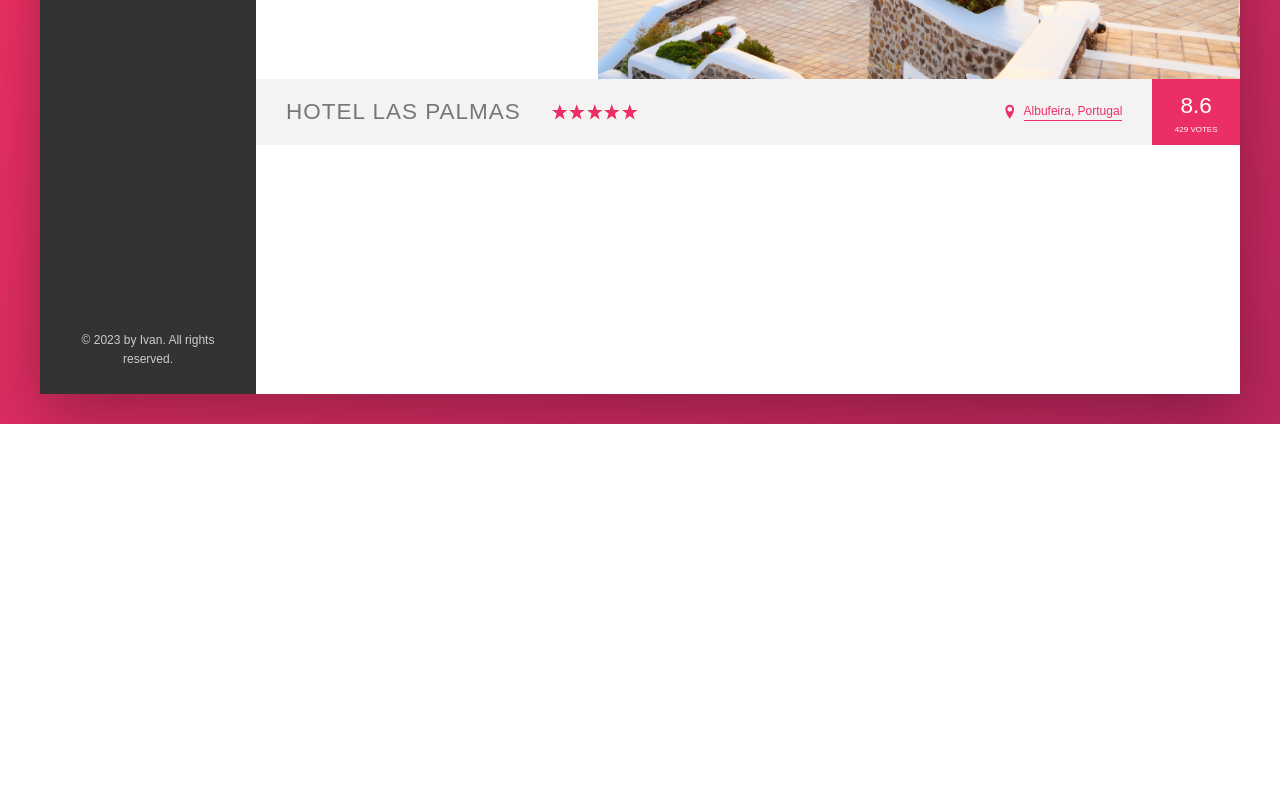
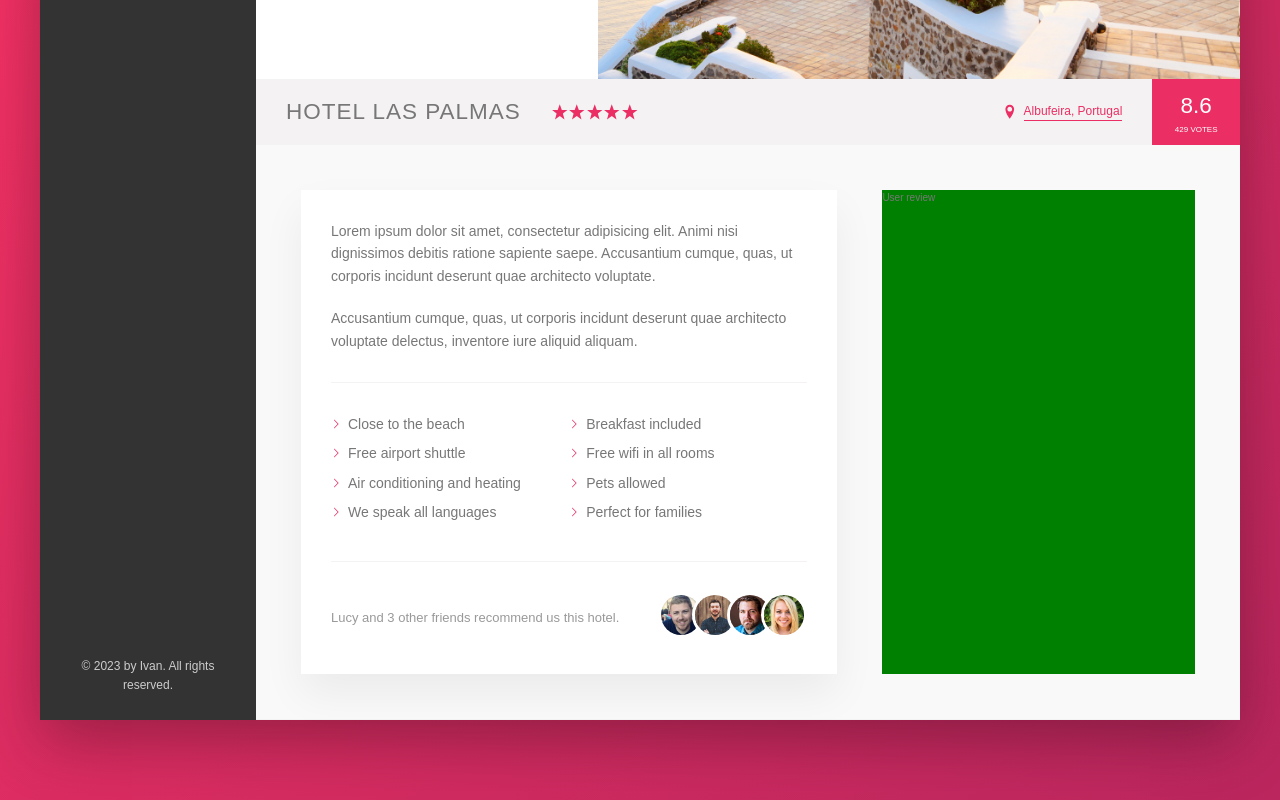
Before and after one commit to IvanRadovic/Trillo----CSS, a website: page index.html in a window 1280 px wide. Shown: the part 456-1256 px from the top of the page. Before the commit the page ends 880 px from the top, so only its background shows below. Drawn offline with Linux system fonts and the light colour scheme.

Commit message:
Finishing Description part

```diff
--- a/index.html
+++ b/index.html
@@ -99,7 +99,7 @@
                         <img src="img/hotel-3.jpg" alt="Hotel 3" class="gallery__photo">
                     </figure>
                 </div>
-
+                <!-- -- hotel-overview -- -->
                 <div class="overview">
                     <h1 class="overview__heading">
                         Hotel Las Palmas
@@ -133,6 +133,44 @@
                         <div class="overview__rating-count">429 votes</div>
                     </div>
                 </div>
+                <!-- -- hotel-details -- -->
+                <div class="detail">
+                    <div class="description">
+                        <p class="paragraph">
+                            Lorem ipsum dolor sit amet, consectetur adipisicing elit. Animi nisi dignissimos debitis ratione sapiente saepe. Accusantium cumque, quas, ut corporis incidunt deserunt quae architecto voluptate.
+                        </p>
+                        <p class="paragraph">
+                            Accusantium cumque, quas, ut corporis incidunt deserunt quae architecto voluptate delectus, inventore iure aliquid aliquam.
+                        </p>
+
+                        <ul class="list">
+                            <li class="list__item">Close to the beach</li>
+                            <li class="list__item">Breakfast included</li>
+                            <li class="list__item">Free airport shuttle</li>
+                            <li class="list__item">Free wifi in all rooms</li>
+                            <li class="list__item">Air conditioning and heating</li>
+                            <li class="list__item">Pets allowed</li>
+                            <li class="list__item">We speak all languages</li>
+                            <li class="list__item">Perfect for families</li>
+                        </ul>
+
+                        <div class="recommend">
+                            <p class="recommend__count">
+                                Lucy and 3 other friends recommend us this hotel.
+                            </p>
+                            <div class="recommend__friends">
+                                <img src="img/user-3.jpg" alt="" class="recommend__photo">
+                                <img src="img/user-4.jpg" alt="" class="recommend__photo">
+                                <img src="img/user-5.jpg" alt="" class="recommend__photo">
+                                <img src="img/user-6.jpg" alt="" class="recommend__photo">
+                            </div>
+                        </div>
+                    </div>
+
+                    <div class="user-review">
+                        User review
+                    </div>
+                </div>
             </main>
         </div>
     </div>
--- /dev/null
+++ b/sass/components/_list.scss
@@ -0,0 +1,34 @@
+.list{
+    list-style: none;
+    margin: 3rem 0;
+    padding: 3rem 0;
+    border-top: 1px solid var(--color-light-2);
+    border-bottom: 1px solid var(--color-light-2);
+
+    display: flex;
+    flex-wrap: wrap;
+
+    &__item{
+        flex: 0 0 50%;
+        margin-bottom: .7rem;
+    }
+
+    &__item::before{
+        content: "";
+        display: inline-block;
+        height: 1rem;
+        width: 1rem;
+        margin-right: .7rem;
+
+        // //Older borwsers
+        // background-image: url("../../img/chevron-thin-right.svg");
+        // background-size: cover;
+
+        //New browsers - masks
+        background-color: var(--color-primary);
+        -webkit-mask-image:url("../../img/chevron-thin-right.svg");
+        -webkit-mask-size:cover;
+        mask-image:url("../../img/chevron-thin-right.svg");
+        mask-size:cover;
+    }
+}
--- /dev/null
+++ b/sass/components/_paragraph.scss
@@ -0,0 +1,3 @@
+.paragraph:not(:last-of-type){
+    margin-bottom: 2rem;
+}
--- /dev/null
+++ b/sass/components/_recommend.scss
@@ -0,0 +1,28 @@
+.recommend{
+    font-size: 1.3rem;
+    color: var(--color-grey-3);
+    display: flex;
+    align-items: center;
+
+
+    &__count{
+        margin-right: auto;
+    }
+
+    &__friends{
+
+    }
+
+    &__photo {
+        box-sizing: content-box;
+        height:4rem;
+        width: 4rem;
+        border-radius:50%;
+        border: 3px solid #fff;
+
+        &:not(:last-child){
+            margin-right: -1.5rem;
+        }
+    }
+
+}
--- /dev/null
+++ b/sass/layout/_description.scss
@@ -0,0 +1,8 @@
+.description{
+    flex: 0 0 60%;
+    font-size: 1.4rem;
+    margin-right: 4.5rem;
+    background-color: #fff;
+    padding: 3rem;
+    box-shadow: 0 2rem 4rem rgb(0,0,0, 0.06);
+}
--- /dev/null
+++ b/sass/layout/_detail.scss
@@ -0,0 +1,6 @@
+.detail{
+    display: flex;
+    padding: 4.5rem;
+    background-color: var(--color-light-1);
+    border-bottom: 1px solid var(--color-light-2);
+}
--- a/sass/layout/_hotel-view.scss
+++ b/sass/layout/_hotel-view.scss
@@ -1,5 +1,4 @@
 .hotel-view{
     background-color: #ffff;
-    height: 70rem;
     flex: 1;
 }
--- /dev/null
+++ b/sass/layout/_user-reviews.scss
@@ -0,0 +1,4 @@
+.user-review{
+    flex: 1;
+    background-color: green;
+}
--- a/sass/main.scss
+++ b/sass/main.scss
@@ -10,6 +10,9 @@
 @import "components/gallery";
 @import "components/overview";
 @import "components/btn-inline";
+@import "components/paragraph";
+@import "components/list";
+@import "components/recommend";
 
 
 /* -- layout -- */
@@ -18,3 +21,6 @@
 @import "layout/content";
 @import "layout/sidebar";
 @import "layout/hotel-view";
+@import "layout/detail";
+@import "layout/description";
+@import "layout/user-reviews";
```
Also changed, not shown: sass/main.css, 1 other file.
